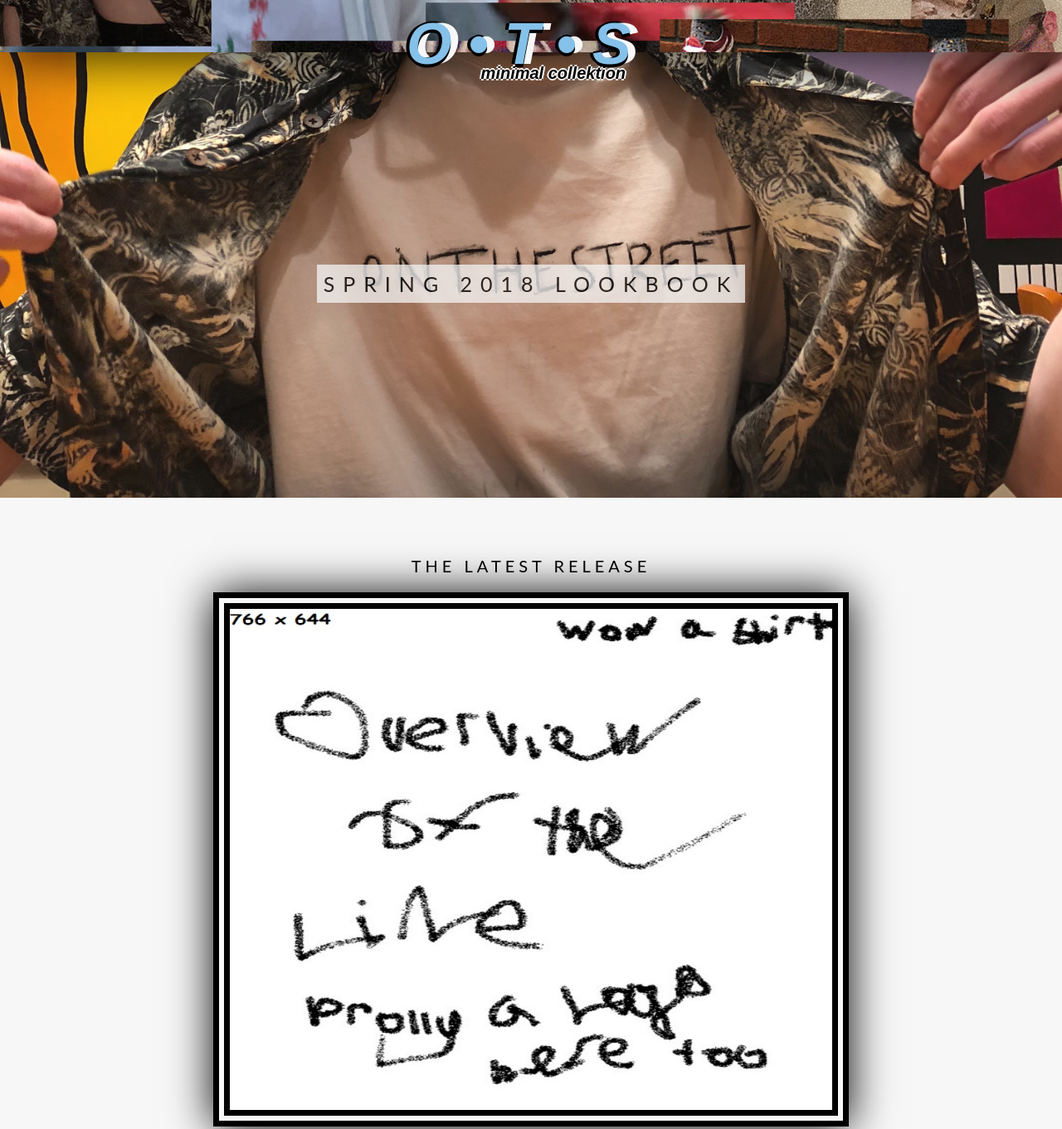
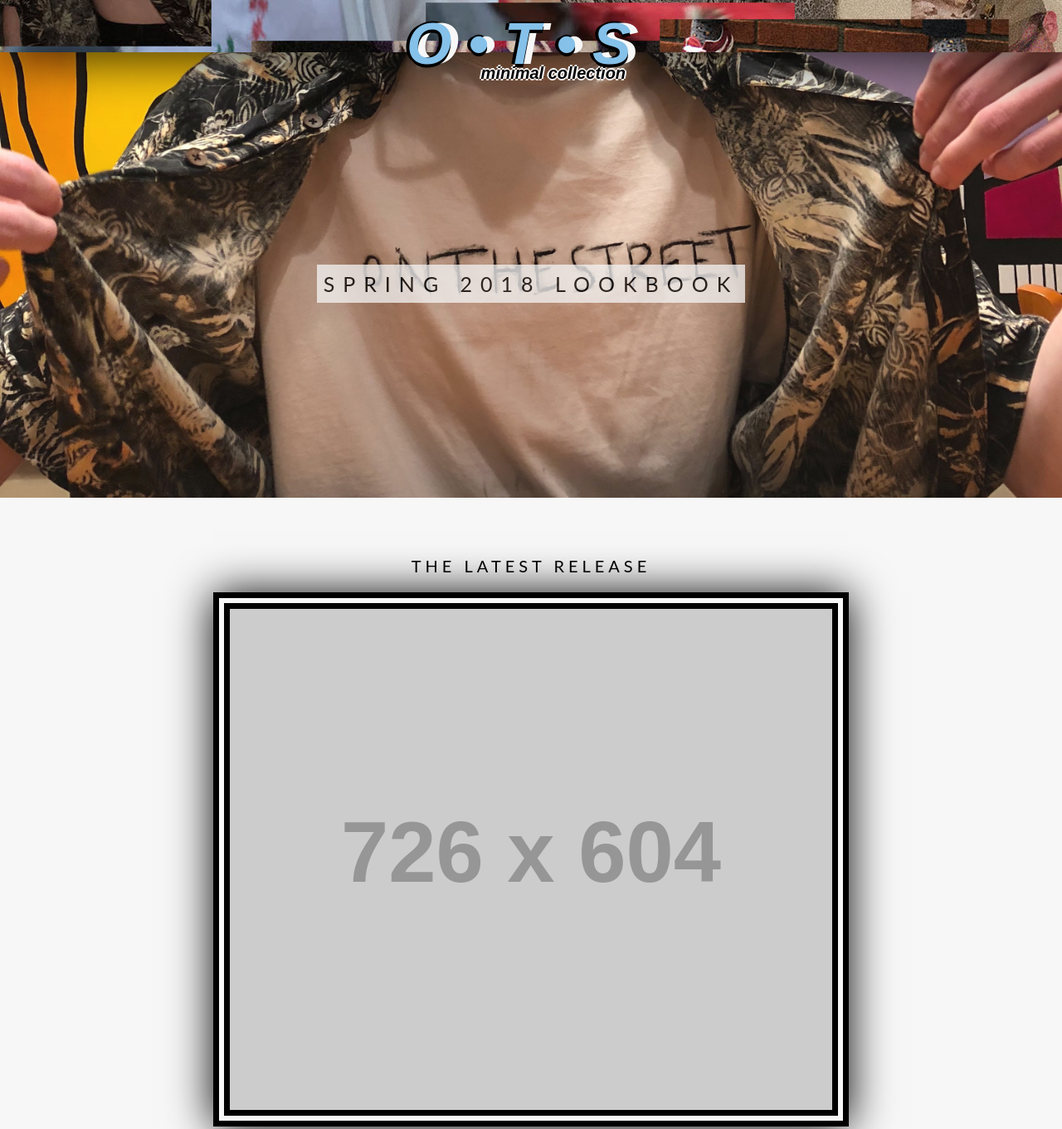
Before and after one commit to DanNewtonGIT/dannewtongit.github.io, a plain HTML site: page lookbook.html in a window 1280 px wide. Shown: the top 1361 px of the page at 83% size. Drawn offline with Linux system fonts and the light colour scheme; placeholder pictures from the web are drawn by us.

Commit message:
fixed "collektion" and changed placeholder

```diff
--- a/lookbook.html
+++ b/lookbook.html
@@ -194,7 +194,7 @@ h3 {
 <!-- Navigation bar HTML -->
 <div id="nav">
 	<a href="sectiondiv.html">
-	<i><p class="title">O &bull; T &bull; S</p><p class="undertitle">minimal collektion</p></i>
+	<i><p class="title">O &bull; T &bull; S</p><p class="undertitle">minimal collection</p></i>
 	</a>
 </div>
 
@@ -207,7 +207,7 @@ h3 {
  <div style="color: #000; text-align: center; padding: 50px 80px; background-color: #f7f7f7;">
   <h3 style="text-align:center;top:710px;">The latest release</h3>
   <div id="imgtop">
-  <img src="assets/overvyue.jpg" height="604px" width="726px"style="border-style:double;border-width:20px;box-shadow: 0px 1px 50px #000;">
+  <img src="https://via.placeholder.com/726x604" height="604px" width="726px"style="border-style:double;border-width:20px;box-shadow: 0px 1px 50px #000;">
 </div>
   </div>
 <!-- Third image/caption -->
```
